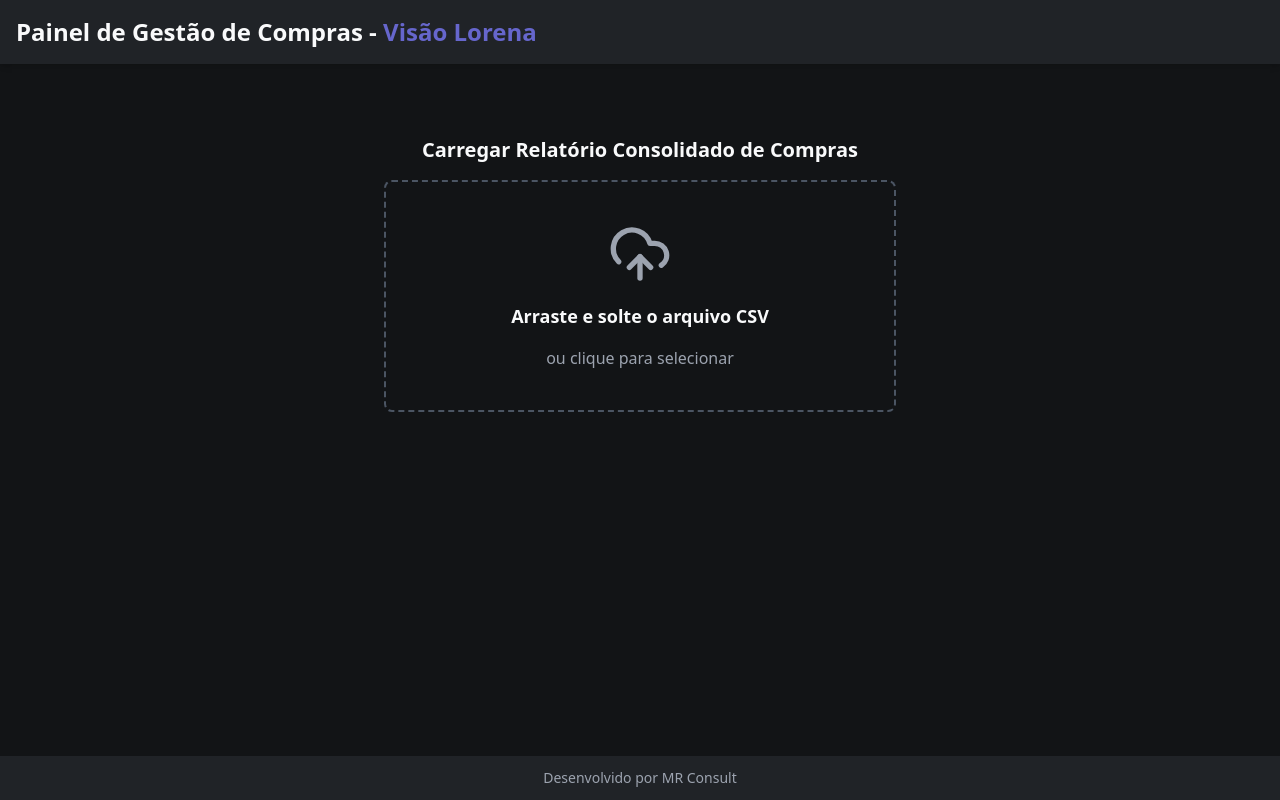
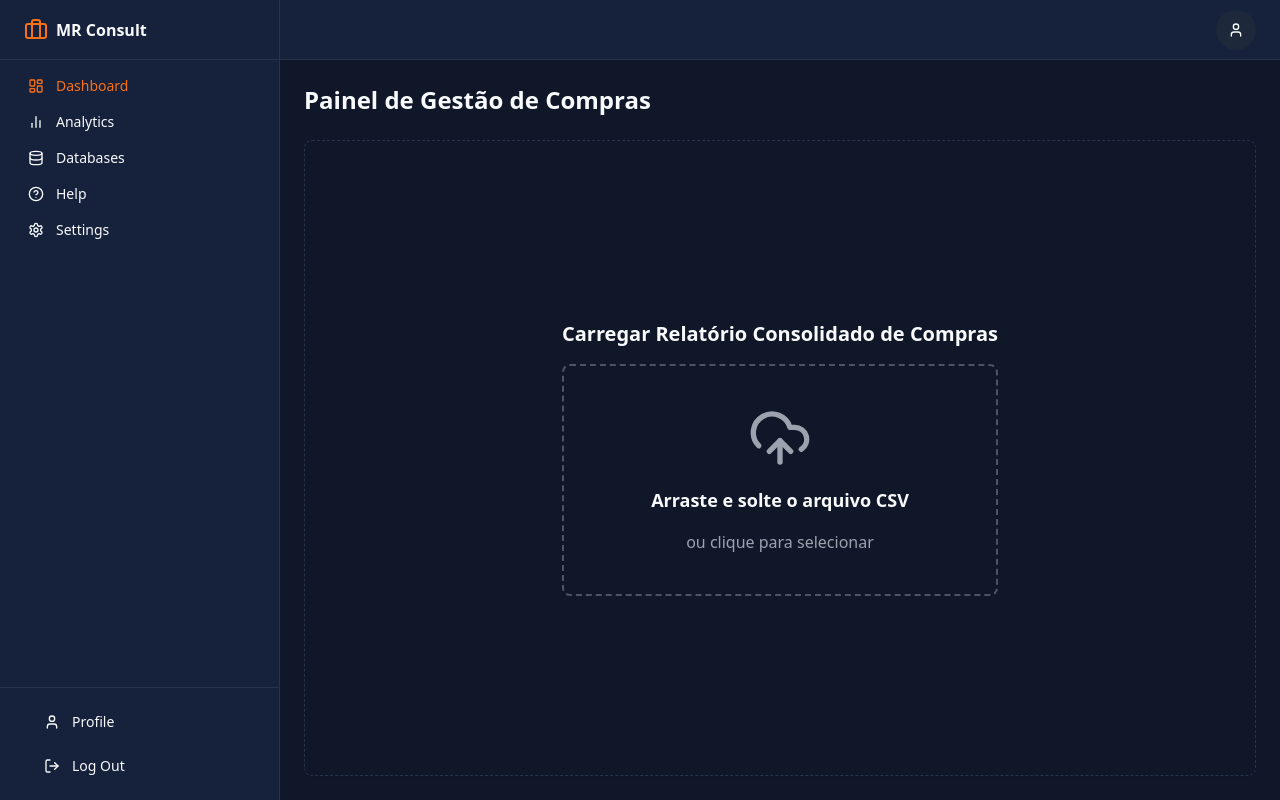
Before and after one commit to LeonardoMRey/LeonardoMRey, a React (Vite) app: page / in a window 1280 px wide. Built offline with nearby package versions, Linux system fonts and the light colour scheme.

Commit message:
[dyad] Reformulado o dashboard com um novo design e layout. - wrote 9 file(s), deleted 2 file(s)

```diff
--- a/src/components/layout/Footer.tsx
+++ /dev/null
@@ -1,11 +0,0 @@
-export const Footer = () => {
-  return (
-    <footer className="bg-card mt-auto">
-      <div className="container mx-auto px-4 py-3 text-center">
-        <p className="text-sm text-gray-400">
-          Desenvolvido por MR Consult
-        </p>
-      </div>
-    </footer>
-  );
-};
--- a/src/components/layout/Header.tsx
+++ /dev/null
@@ -1,11 +0,0 @@
-export const Header = () => {
-  return (
-    <header className="bg-card shadow-md sticky top-0 z-50">
-      <div className="container mx-auto px-4 py-4 flex justify-between items-center">
-        <h1 className="text-2xl font-bold text-foreground">
-          Painel de Gestão de Compras - <span className="text-accent">Visão Lorena</span>
-        </h1>
-      </div>
-    </header>
-  );
-};
--- /dev/null
+++ b/src/components/layout/Sidebar.tsx
@@ -0,0 +1,56 @@
+import {
+  LayoutDashboard,
+  BarChart2,
+  Database,
+  HelpCircle,
+  Settings,
+  User,
+  LogOut,
+  Briefcase,
+} from "lucide-react";
+import { cn } from "@/lib/utils";
+
+const SidebarLink = ({ icon: Icon, children, active = false }: { icon: React.ElementType, children: React.ReactNode, active?: boolean }) => (
+  <a
+    href="#"
+    className={cn(
+      "flex items-center gap-3 rounded-lg px-3 py-2 text-muted-foreground transition-all hover:text-primary",
+      active && "bg-muted text-primary"
+    )}
+  >
+    <Icon className="h-4 w-4" />
+    {children}
+  </a>
+);
+
+export const Sidebar = () => {
+  return (
+    <div className="hidden border-r bg-card md:block">
+      <div className="flex h-full max-h-screen flex-col gap-2">
+        <div className="flex h-14 items-center border-b px-4 lg:h-[60px] lg:px-6">
+          <a href="/" className="flex items-center gap-2 font-semibold">
+            <Briefcase className="h-6 w-6 text-primary" />
+            <span className="">MR Consult</span>
+          </a>
+        </div>
+        <div className="flex-1">
+          <nav className="grid items-start px-2 text-sm font-medium lg:px-4">
+            <SidebarLink icon={LayoutDashboard} active>
+              Dashboard
+            </SidebarLink>
+            <SidebarLink icon={BarChart2}>Analytics</SidebarLink>
+            <SidebarLink icon={Database}>Databases</SidebarLink>
+            <SidebarLink icon={HelpCircle}>Help</SidebarLink>
+            <SidebarLink icon={Settings}>Settings</SidebarLink>
+          </nav>
+        </div>
+        <div className="mt-auto p-4 border-t">
+           <nav className="grid items-start gap-2 px-2 text-sm font-medium lg:px-4">
+            <SidebarLink icon={User}>Profile</SidebarLink>
+            <SidebarLink icon={LogOut}>Log Out</SidebarLink>
+          </nav>
+        </div>
+      </div>
+    </div>
+  );
+};
--- a/src/globals.css
+++ b/src/globals.css
@@ -4,62 +4,38 @@
 
 @layer base {
   :root {
-    --background: 220 10% 8%; /* Graphite */
-    --foreground: 210 20% 98%; /* Off-White */
+    --background: 222 47% 11%; /* Dark Blue/Gray */
+    --foreground: 210 40% 98%; /* Off-White */
 
-    --card: 220 10% 14%; /* Aumentado o contraste do card */
-    --card-foreground: 210 20% 98%;
+    --card: 222 47% 16%; /* Slightly lighter card */
+    --card-foreground: 210 40% 98%;
 
-    --popover: 220 10% 8%;
-    --popover-foreground: 210 20% 98%;
+    --popover: 222 47% 11%;
+    --popover-foreground: 210 40% 98%;
 
-    --primary: 190 80% 50%; /* Cyan/Teal - Main highlight */
-    --primary-foreground: 220 10% 8%;
+    --primary: 24 95% 53%; /* Vibrant Orange */
+    --primary-foreground: 210 40% 98%;
 
-    --secondary: 220 10% 18%;
-    --secondary-foreground: 210 20% 98%;
+    --secondary: 217 33% 17%;
+    --secondary-foreground: 210 40% 98%;
 
-    --muted: 220 10% 18%;
-    --muted-foreground: 215 14% 70%;
+    --muted: 217 33% 25%;
+    --muted-foreground: 215 20% 65%;
 
-    --accent: 240 50% 60%;
-    --accent-foreground: 210 20% 98%;
+    --accent: 217 33% 17%;
+    --accent-foreground: 210 40% 98%;
 
-    --destructive: 0 70% 55%; /* Vermelho mais vibrante */
-    --destructive-foreground: 0 0% 98%;
+    --destructive: 0 84% 60%;
+    --destructive-foreground: 210 40% 98%;
 
-    --positive: 140 60% 50%; /* Verde para sucesso */
-    --warning: 45 90% 50%; /* Amarelo para atenção */
+    --positive: 142 71% 45%;
+    --warning: 48 96% 50%;
 
-    --border: 220 10% 25%;
-    --input: 220 10% 12%;
-    --ring: 190 80% 50%;
+    --border: 217 33% 22%;
+    --input: 217 33% 22%;
+    --ring: 24 95% 53%;
 
     --radius: 0.5rem;
-  }
-
-  .dark {
-    --background: 220 10% 8%;
-    --foreground: 210 20% 98%;
-    --card: 220 10% 14%;
-    --card-foreground: 210 20% 98%;
-    --popover: 220 10% 8%;
-    --popover-foreground: 210 20% 98%;
-    --primary: 190 80% 50%;
-    --primary-foreground: 220 10% 8%;
-    --secondary: 220 10% 18%;
-    --secondary-foreground: 210 20% 98%;
-    --muted: 220 10% 18%;
-    --muted-foreground: 215 14% 70%;
-    --accent: 240 50% 60%;
-    --accent-foreground: 210 20% 98%;
-    --destructive: 0 70% 55%;
-    --destructive-foreground: 0 0% 98%;
-    --positive: 140 60% 50%;
-    --warning: 45 90% 50%;
-    --border: 220 10% 25%;
-    --input: 220 10% 12%;
-    --ring: 190 80% 50%;
   }
 }
 
--- a/src/pages/Index.tsx
+++ b/src/pages/Index.tsx
@@ -1,8 +1,6 @@
 import { useState, useMemo } from "react";
 import Papa from "papaparse";
 import { DemandaConsolidada } from "@/types/data";
-import { Header } from "@/components/layout/Header";
-import { Footer } from "@/components/layout/Footer";
 import { FileUpload } from "@/components/dashboard/FileUpload";
 import { Dashboard } from "@/components/dashboard/Dashboard";
 import { Toaster } from "@/components/ui/sonner";
@@ -11,26 +9,12 @@ import { DashboardFilters } from "@/components/dashboard/DashboardFilters";
 import { DateRange } from "react-day-picker";
 import { parseDateString } from "@/utils/data-processing";
 import { isWithinInterval } from "date-fns";
+import { Sidebar } from "@/components/layout/Sidebar";
+import { Button } from "@/components/ui/button";
+import { User } from "lucide-react";
 
-// Mapeamento de Colunas do CSV para a interface DemandaConsolidada
 const DEMANDA_MAPPING: { [key: string]: keyof DemandaConsolidada } = {
-  "Nº da Solicitação": "requestNumber",
-  "Descrição do insumo": "itemDescription",
-  "Situação da solicitação": "requestStatus",
-  "Data da solicitação": "requestDate",
-  "Comprador distribuído": "buyer",
-  "Obra": "project",
-  "Situação autorização do item": "authorizationStatus",
-  "N° do Pedido": "orderNumber",
-  "Fornecedor": "supplier",
-  "Situação do pedido": "orderStatus",
-  "Valor da nota": "invoiceValue",
-  "Previsão de entrega": "deliveryForecast",
-  "Quantidade solicitada": "requestedQuantity",
-  "Quantidade entregue": "deliveredQuantity",
-  "Saldo": "pendingQuantity",
-  "Data do pedido": "orderDate",
-  "Data entrega na obra": "actualDeliveryDate",
+  "Nº da Solicitação": "requestNumber", "Descrição do insumo": "itemDescription", "Situação da solicitação": "requestStatus", "Data da solicitação": "requestDate", "Comprador distribuído": "buyer", "Obra": "project", "Situação autorização do item": "authorizationStatus", "N° do Pedido": "orderNumber", "Fornecedor": "supplier", "Situação do pedido": "orderStatus", "Valor da nota": "invoiceValue", "Previsão de entrega": "deliveryForecast", "Quantidade solicitada": "requestedQuantity", "Quantidade entregue": "deliveredQuantity", "Saldo": "pendingQuantity", "Data do pedido": "orderDate", "Data entrega na obra": "actualDeliveryDate",
 };
 
 const parseNumber = (value: string | number | undefined): number => {
@@ -44,8 +28,6 @@ const parseNumber = (value: string | number | undefined): number => {
 const IndexPage = () => {
   const [demandas, setDemandas] = useState<DemandaConsolidada[]>([]);
   const [demandaFile, setDemandaFile] = useState<string>("");
-
-  // Filter States
   const [dateRange, setDateRange] = useState<DateRange | undefined>();
   const [selectedProject, setSelectedProject] = useState<string>("");
   const [selectedBuyer, setSelectedBuyer] = useState<string>("");
@@ -54,10 +36,7 @@ const IndexPage = () => {
     Papa.parse(file, {
       header: true, skipEmptyLines: true, delimiter: ";", trimHeaders: true,
       complete: (results) => {
-        if (results.errors.length > 0) {
-          showError(`Erro ao processar o arquivo.`);
-          return;
-        }
+        if (results.errors.length > 0) { showError(`Erro ao processar o arquivo.`); return; }
         const mappedData = results.data.map((row: any) => {
           const newRow: Partial<DemandaConsolidada> = {};
           for (const key in row) {
@@ -66,20 +45,14 @@ const IndexPage = () => {
               let value = row[key];
               if (['invoiceValue', 'requestedQuantity', 'deliveredQuantity', 'pendingQuantity'].includes(newKey)) {
                 (newRow as any)[newKey] = parseNumber(value);
-              } else {
-                (newRow as any)[newKey] = value || '';
-              }
+              } else { (newRow as any)[newKey] = value || ''; }
             }
           }
           return newRow as DemandaConsolidada;
         }).filter(row => row.requestNumber || row.orderNumber);
 
-        if (mappedData.length === 0) {
-          showError("Nenhuma linha de dados válida foi encontrada.");
-          return;
-        }
-        setDemandas(mappedData);
-        setDemandaFile(file.name);
+        if (mappedData.length === 0) { showError("Nenhuma linha de dados válida foi encontrada."); return; }
+        setDemandas(mappedData); setDemandaFile(file.name);
         showSuccess(`Arquivo "${file.name}" carregado com ${mappedData.length} linhas.`);
       },
       error: () => showError("Ocorreu um erro inesperado ao ler o arquivo.")
@@ -87,16 +60,12 @@ const IndexPage = () => {
   };
 
   const { projectOptions, buyerOptions } = useMemo(() => {
-    const projects = new Set<string>();
-    const buyers = new Set<string>();
+    const projects = new Set<string>(); const buyers = new Set<string>();
     demandas.forEach(d => {
       if (d.project) projects.add(d.project);
       if (d.buyer) buyers.add(d.buyer);
     });
-    return {
-      projectOptions: Array.from(projects).sort(),
-      buyerOptions: Array.from(buyers).sort(),
-    };
+    return { projectOptions: Array.from(projects).sort(), buyerOptions: Array.from(buyers).sort() };
   }, [demandas]);
 
   const filteredDemandas = useMemo(() => {
@@ -109,45 +78,49 @@ const IndexPage = () => {
     });
   }, [demandas, dateRange, selectedProject, selectedBuyer]);
 
-  const clearFilters = () => {
-    setDateRange(undefined);
-    setSelectedProject("");
-    setSelectedBuyer("");
-  };
-
-  const showDashboard = demandas.length > 0;
+  const clearFilters = () => { setDateRange(undefined); setSelectedProject(""); setSelectedBuyer(""); };
 
   return (
-    <div className="flex flex-col min-h-screen">
-      <Header />
-      <main className="flex-grow container mx-auto px-4 py-8">
-        {showDashboard ? (
-          <>
+    <div className="grid min-h-screen w-full md:grid-cols-[220px_1fr] lg:grid-cols-[280px_1fr]">
+      <Sidebar />
+      <div className="flex flex-col">
+        <header className="flex h-14 items-center gap-4 border-b bg-card px-4 lg:h-[60px] lg:px-6">
+          <div className="w-full flex-1"></div>
+          <Button variant="secondary" size="icon" className="rounded-full">
+            <User className="h-5 w-5" />
+            <span className="sr-only">Toggle user menu</span>
+          </Button>
+        </header>
+        <main className="flex flex-1 flex-col gap-4 p-4 lg:gap-6 lg:p-6">
+          <div className="flex items-center justify-between">
+            <h1 className="text-lg font-semibold md:text-2xl">Painel de Gestão de Compras</h1>
+            {demandas.length > 0 && (
               <DashboardFilters
-              dateRange={dateRange}
-              setDateRange={setDateRange}
-              project={selectedProject}
-              setProject={setSelectedProject}
-              buyer={selectedBuyer}
-              setBuyer={setSelectedBuyer}
-              projectOptions={projectOptions}
-              buyerOptions={buyerOptions}
+                dateRange={dateRange} setDateRange={setDateRange}
+                project={selectedProject} setProject={setSelectedProject}
+                buyer={selectedBuyer} setBuyer={setSelectedBuyer}
+                projectOptions={projectOptions} buyerOptions={buyerOptions}
                 clearFilters={clearFilters}
               />
+            )}
+          </div>
+
+          {demandas.length > 0 ? (
             <Dashboard data={filteredDemandas} />
-          </>
           ) : (
-          <div className="grid md:grid-cols-1 gap-8 mt-10 max-w-lg mx-auto">
+            <div className="flex flex-1 items-center justify-center rounded-lg border border-dashed shadow-sm">
+              <div className="grid md:grid-cols-1 gap-8 max-w-lg mx-auto">
                 <FileUpload
                   onFileUpload={handleFileUpload}
                   title="Carregar Relatório Consolidado de Compras"
                   fileName={demandaFile}
                 />
               </div>
+            </div>
           )}
         </main>
-      <Footer />
         <Toaster theme="dark" />
+      </div>
     </div>
   );
 };
```
Also changed, not shown: src/components/charts/BarChart.tsx (+13 -64 lines), src/components/charts/LineChart.tsx (+11 -40 lines), src/components/dashboard/ActionTabs.tsx (+8 -33 lines), src/components/dashboard/Dashboard.tsx (+22 -63 lines), src/components/dashboard/DashboardFilters.tsx (+13 -57 lines), src/components/dashboard/KpiCard.tsx (+5 -5 lines). Lines whose indentation alone changed are shown as unchanged.
